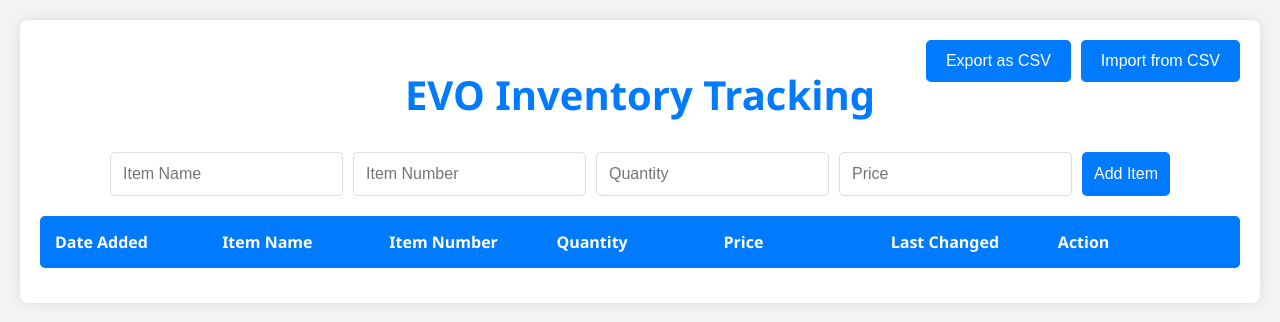
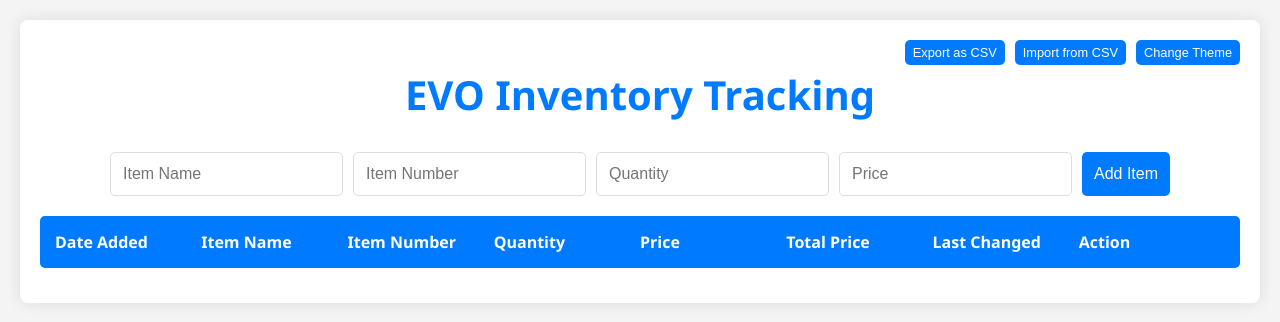
Before and after one commit to King7D/Inventory-Tracking-System, a Flask app: page / in a window 1280 px wide. Shown: the top 322 px of the page. Run offline with Flask 3, Linux system fonts and the light colour scheme.

Commit message:
update theme and total price

```diff
--- a/app.py
+++ b/app.py
@@ -1,4 +1,4 @@
-from flask import Flask, render_template, request, redirect, url_for, send_file, flash
+from flask import Flask, render_template, request, redirect, url_for, send_file, flash, make_response
 from flask_sqlalchemy import SQLAlchemy
 import csv
 from io import StringIO, BytesIO
@@ -21,6 +21,9 @@ class InventoryItem(db.Model):
     date_added = db.Column(db.DateTime, default=datetime.utcnow)
     last_changed = db.Column(db.DateTime, nullable=True)
 
+# Function to get the current theme from cookies
+def get_theme():
+    return request.cookies.get('theme', 'light')
 
 # Route for the main inventory page with sorting functionality
 @app.route('/')
@@ -44,8 +47,10 @@ def index():
             db.desc(InventoryItem.quantity)
         ).all()
 
-    # Render the index.html page with the sorted items
-    return render_template('index.html', items=items, mode='index', sort_by=sort_by, order=order)
+    theme = get_theme()
+
+    # Render the index.html page with the sorted items and theme
+    return render_template('index.html', items=items, mode='index', sort_by=sort_by, order=order, theme=theme)
 
 # Route for adding new items to the inventory
 @app.route('/add', methods=['POST'])
@@ -104,8 +109,10 @@ def edit_item(id):
         # Redirect back to the index page
         return redirect(url_for('index'))
 
-    # If the request is GET, render the index.html in 'edit' mode with the item details
-    return render_template('index.html', item=item, mode='edit')
+    theme = get_theme()
+
+    # If the request is GET, render the index.html in 'edit' mode with the item details and theme
+    return render_template('index.html', item=item, mode='edit', theme=theme)
 
 # Route for deleting an item
 @app.route('/delete/<int:id>')
@@ -216,9 +223,23 @@ def import_csv():
         # Redirect back to the index page
         return redirect(url_for('index'))
 
-    # Render the index.html in 'import' mode to display the import form
-    return render_template('index.html', mode='import')
+    theme = get_theme()
 
+    # Render the index.html in 'import' mode to display the import form and theme
+    return render_template('index.html', mode='import', theme=theme)
+
+# Route to toggle the theme
+@app.route('/toggle_theme')
+def toggle_theme():
+    # Get the current theme from cookies
+    current_theme = request.cookies.get('theme', 'light')
+    # Toggle the theme
+    new_theme = 'dark' if current_theme == 'light' else 'light'
+    # Create a response object
+    resp = redirect(request.referrer or url_for('index'))
+    # Set the new theme in cookies
+    resp.set_cookie('theme', new_theme, max_age=60*60*24*365)  # Cookie expires in 1 year
+    return resp
 
 # Initialize the database and create the required tables if they don't exist
 if __name__ == '__main__':
--- a/templates/index.html
+++ b/templates/index.html
@@ -1,39 +1,103 @@
 <!DOCTYPE html>
 <html lang="en">
 <head>
+    <!-- Meta Tags and Title -->
     <meta charset="UTF-8">
     <meta name="viewport" content="width=device-width, initial-scale=1.0">
     <title>EVO Inventory Tracking System</title>
+
+    <!-- JavaScript for Theme Toggling with Persistence (Placed in Head) -->
+    <script>
+        // Apply theme as early as possible
+        (function() {
+            const theme = localStorage.getItem('theme');
+            if (theme === 'dark') {
+                document.documentElement.classList.add('dark-mode');
+            }
+        })();
+    </script>
+
+    <!-- Stylesheet with CSS Variables for Theming -->
     <style>
-        /* General body styling */
+        :root {
+            /* Default Light Theme Colors */
+            --background-color: #f4f4f4;
+            --container-background: #fff;
+            --text-color: #333;
+            --primary-color: #007BFF;
+            --secondary-color: #fff;
+            --button-hover-color: #0056b3;
+            --danger-color: #FF4136;
+            --danger-hover-color: #E00000;
+            --header-background: #007BFF;
+            --input-border-color: #ddd;
+            --box-shadow-color: rgba(0, 0, 0, 0.1);
+            --flash-success-bg: #d4edda;
+            --flash-success-text: #155724;
+            --flash-success-border: #c3e6cb;
+            --flash-info-bg: #d1ecf1;
+            --flash-info-text: #0c5460;
+            --flash-info-border: #bee5eb;
+            --flash-danger-bg: #f8d7da;
+            --flash-danger-text: #721c24;
+            --flash-danger-border: #f5c6cb;
+        }
+
+        /* Dark Theme Overrides */
+        .dark-mode {
+            --background-color: #000;
+            --container-background: #1a1a1a;
+            --text-color: #FFD700;
+            --primary-color: #FFD700;
+            --secondary-color: #000;
+            --button-hover-color: #B8860B;
+            --danger-color: #FF4136;
+            --danger-hover-color: #E00000;
+            --header-background: #FFD700;
+            --input-border-color: #333;
+            --box-shadow-color: rgba(255, 215, 0, 0.1);
+            --flash-success-bg: #155724;
+            --flash-success-text: #d4edda;
+            --flash-success-border: #155724;
+            --flash-info-bg: #0c5460;
+            --flash-info-text: #d1ecf1;
+            --flash-info-border: #0c5460;
+            --flash-danger-bg: #721c24;
+            --flash-danger-text: #f8d7da;
+            --flash-danger-border: #721c24;
+        }
+
+        /* General Body Styling */
         body {
             font-family: 'Segoe UI', Tahoma, Geneva, Verdana, sans-serif;
-            background-color: #f4f4f4;
-            color: #333;
+            background-color: var(--background-color);
+            color: var(--text-color);
             margin: 0;
             padding: 20px;
+            transition: background-color 0.3s ease, color 0.3s ease;
         }
 
-        /* Main container */
+        /* Main Container */
         .container {
             max-width: 1200px;
             margin: 0 auto;
             padding: 20px;
-            background-color: #fff;
-            box-shadow: 0 0 15px rgba(0, 0, 0, 0.1);
+            background-color: var(--container-background);
+            box-shadow: 0 0 15px var(--box-shadow-color);
             border-radius: 8px;
             position: relative;
+            transition: background-color 0.3s ease;
         }
 
-        /* Header for the page */
+        /* Header */
         h1 {
-            color: #007BFF;
+            color: var(--primary-color);
             text-align: center;
             font-size: 2.5rem;
             margin-bottom: 30px;
         }
 
-        /* Form styling */
+        /* Inventory Form */
         .inventory-form {
             display: flex;
             justify-content: center;
@@ -75,29 +141,31 @@
         }
 
         .actions .btn-action {
-            background-color: #007BFF;
-            color: white;
-            padding: 12px 20px;
+            background-color: var(--primary-color);
+            color: var(--secondary-color);
+            padding: 5px 8px; /* Further reduced padding */
             border: none;
             border-radius: 5px;
-            font-size: 1rem;
+            font-size: 0.8rem; /* Further reduced font size */
             cursor: pointer;
             transition: background-color 0.3s ease;
         }
 
         .actions .btn-action:hover {
-            background-color: #0056b3;
+            background-color: var(--button-hover-color);
         }
 
+        /* Inventory Header */
         .inventory-header {
             display: flex;
             justify-content: space-between;
-            background-color: #007BFF;
-            color: white;
+            background-color: var(--header-background);
+            color: var(--secondary-color);
             padding: 15px;
             font-weight: bold;
             border-radius: 5px;
             margin-bottom: 15px;
+            transition: background-color 0.3s ease;
         }
 
         .header-item {
@@ -201,10 +299,12 @@
     <div class="container">
         <h1>EVO Inventory Tracking</h1>
 
-        <!-- Top-right Export and Import buttons -->
+        <!-- Actions: Export, Import, Change Theme -->
         <div class="actions">
             <button onclick="window.location.href='/export'" class="btn-action">Export as CSV</button>
             <button onclick="window.location.href='/import'" class="btn-action">Import from CSV</button>
+            <!-- Change Theme Button -->
+            <button onclick="toggleTheme()" class="btn-action">Change Theme</button>
         </div>
 
         <!-- Flash Messages -->
@@ -237,6 +339,7 @@
                     <div class="header-item">Item Number</div>
                     <div class="header-item">Quantity</div>
                     <div class="header-item">Price</div>
+                    <div class="header-item">Total Price</div> <!-- Added Total Price Header -->
                     <div class="header-item">Last Changed</div>
                     <div class="header-item">Action</div>
                 </div>
@@ -247,7 +350,8 @@
                         <div class="item">{{ item.item_name }}</div>
                         <div class="item">{{ item.item_number }}</div>
                         <div class="item">{{ item.quantity }}</div>
-                <div class="item">{{ item.price }}</div>
+                        <div class="item">{{ '%.2f' | format(item.price) }}</div>
+                        <div class="item">{{ '%.2f' | format(item.quantity * item.price) }}</div> <!-- Calculated Total Price -->
                         <div class="item">{{ item.last_changed.strftime('%Y-%m-%d') if item.last_changed else 'N/A' }}</div>
                         <div class="item">
                             <a href="/edit/{{ item.id }}" class="btn-edit">Edit</a>
@@ -270,54 +375,68 @@
                 <div class="header-item">Action</div>
             </div>
 
-        <!-- Edit -->
+            <!-- Edit Form -->
             <div class="inventory-row">
                 <form action="/edit/{{ item.id }}" method="POST" style="display: flex; justify-content: space-between; width: 100%;">
                     <!-- Date Added-->
-                <div class="item" style="flex: 1; text-align: left;">
-                    <input type="date" name="date_added" value="{{ item.date_added.strftime('%Y-%m-%d') }}" required style="width: 90%; padding: 10px; border-radius: 5px; border: 1px solid #ddd;">
+                    <div class="item">
+                        <input type="date" name="date_added" value="{{ item.date_added.strftime('%Y-%m-%d') }}" required>
                     </div>
 
                     <!-- Item Name -->
-                <div class="item" style="flex: 1; text-align: left;">
-                    <input type="text" name="item_name" value="{{ item.item_name }}" placeholder="Item Name" required style="width: 90%; padding: 10px; border-radius: 5px; border: 1px solid #ddd;">
+                    <div class="item">
+                        <input type="text" name="item_name" value="{{ item.item_name }}" placeholder="Item Name" required>
                     </div>
 
                     <!-- Item Number -->
-                <div class="item" style="flex: 1; text-align: left;">
-                    <input type="text" name="item_number" value="{{ item.item_number }}" placeholder="Item Number" required style="width: 90%; padding: 10px; border-radius: 5px; border: 1px solid #ddd;">
+                    <div class="item">
+                        <input type="text" name="item_number" value="{{ item.item_number }}" placeholder="Item Number" required>
                     </div>
 
                     <!-- Quantity -->
-                <div class="item" style="flex: 1; text-align: left;">
-                    <input type="number" name="quantity" value="{{ item.quantity }}" placeholder="Quantity" required style="width: 90%; padding: 10px; border-radius: 5px; border: 1px solid #ddd;">
+                    <div class="item">
+                        <input type="number" name="quantity" value="{{ item.quantity }}" placeholder="Quantity" required>
                     </div>
 
                     <!-- Price -->
-                <div class="item" style="flex: 1; text-align: left;">
-                    <input type="number" step="0.01" name="price" value="{{ item.price }}" placeholder="Price" required style="width: 90%; padding: 10px; border-radius: 5px; border: 1px solid #ddd;">
+                    <div class="item">
+                        <input type="number" step="0.01" name="price" value="{{ item.price }}" placeholder="Price" required>
                     </div>
 
                     <!-- Action Buttons -->
-                <div class="item" style="flex: 1; text-align: left; display: flex; gap: 10px;">
-                    <button type="submit" class="btn-update" style="width: 45%; padding: 10px;">Update</button>
-                    <a href="/" class="btn-cancel" style="width: 45%; padding: 10px; text-align: center; background-color: #FF4136; color: white; border-radius: 5px; text-decoration: none;">Cancel</a>
+                    <div class="item" style="display: flex; gap: 10px;">
+                        <button type="submit" class="btn-update">Update</button>
+                        <a href="/" class="btn-cancel">Cancel</a>
                     </div>
                 </form>
             </div>
         {% endif %}
 
+        <!-- Import Mode -->
         {% if mode == 'import' %}
+            <!-- Import Form -->
             <form action="/import" method="POST" enctype="multipart/form-data" class="inventory-form">
                 <div class="form-row">
                     <input type="file" name="file" accept=".csv" required>
                     <button type="submit" class="btn-add">Upload</button>
-                    <!-- Cancel Button -->
-                    <a href="/" class="btn-cancel" style="padding: 12px 20px; text-align: center; background-color: #FF4136; color: white; border-radius: 5px; text-decoration: none;">Cancel</a>
+                    <a href="/" class="btn-cancel">Cancel</a>
                 </div>
             </form>
         {% endif %}
 
     </div>
+
+    <!-- JavaScript for Theme Toggling with Persistence -->
+    <script>
+        function toggleTheme() {
+            document.documentElement.classList.toggle('dark-mode');
+            // Save the current theme to localStorage
+            if (document.documentElement.classList.contains('dark-mode')) {
+                localStorage.setItem('theme', 'dark');
+            } else {
+                localStorage.setItem('theme', 'light');
+            }
+        }
+    </script>
 </body>
 </html>
```
Also changed, not shown: other parts of templates/index.html (+69 -34 lines). Lines whose indentation alone changed are shown as unchanged.
